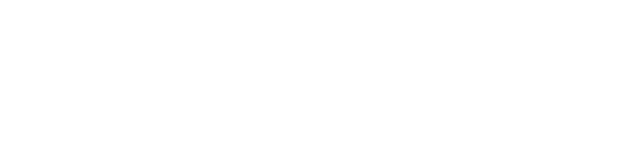
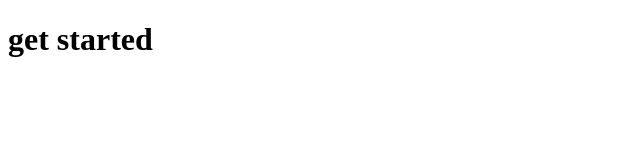
Before and after one commit to abutheralatar/test-2, a plain HTML site: page index.html in a window 1280 px wide. Shown: the whole page, without its empty margins (0-640 px from the left). Drawn offline with Linux system fonts and the light colour scheme.

Commit message:
is that word to add new things?

```diff
--- a/index.html
+++ b/index.html
@@ -4,9 +4,9 @@
     <meta charset="UTF-8">
     <meta http-equiv="X-UA-Compatible" content="IE=edge">
     <meta name="viewport" content="width=device-width, initial-scale=1.0">
-    <title>Document</title>
+    <title>finaly</title>
 </head>
 <body>
-
+    <h1>get started</h1>
 </body>
 </html>
```
